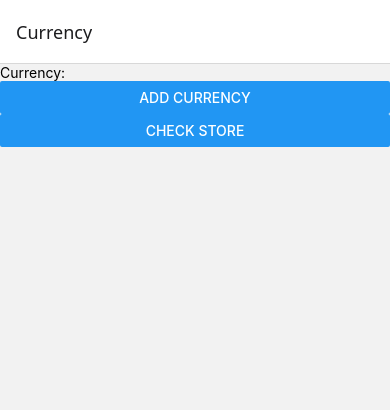
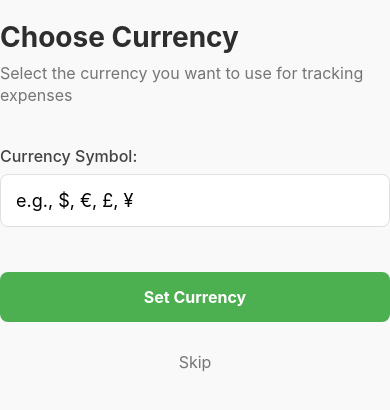
Before and after one commit to KhanMarufHossain/ExpenseTracker, a React Native app: screen /Currency in a window 390 px wide. Shown: the top 410 px of the page. Built offline with nearby package versions, Linux system fonts and the light colour scheme.

Commit message:
making the Currency and Home Navigator

```diff
--- a/App.js
+++ b/App.js
@@ -1,21 +1,54 @@
 import { StatusBar } from 'expo-status-bar';
-import { StyleSheet, Text, View } from 'react-native';
+import { StyleSheet } from 'react-native';
 import Home from './Screens/Home';
 import ChooseCurrency from './Screens/Currency';
-import {Store} from './Store/store.js';
+import { Store } from './Store/store.js';
 import { Provider } from 'react-redux';
-import {NavigationContainer, useNavigation} from "@react-navigation/native";
-import {createNativeStackNavigator} from "@react-navigation/native-stack";
+import { NavigationContainer } from "@react-navigation/native";
+import { createNativeStackNavigator } from "@react-navigation/native-stack";
+
 export default function App() {
-  const Stack= createNativeStackNavigator();
+  const Stack = createNativeStackNavigator();
+
   return (
     <Provider store={Store}>
-    <NavigationContainer><Stack.Navigator>
-      <Stack.Screen name='Currency' component={ChooseCurrency}/>
-      <Stack.Screen name= "Home" component={Home}/>
-      </Stack.Navigator></NavigationContainer>
-      </Provider>
-
+      <NavigationContainer>
+        <StatusBar style="auto" />
+        <Stack.Navigator
+          initialRouteName="Currency"
+          screenOptions={{
+            headerStyle: {
+              backgroundColor: '#4CAF50',
+            },
+            headerTintColor: '#fff',
+            headerTitleStyle: {
+              fontWeight: 'bold',
+            },
+            contentStyle: {
+              backgroundColor: '#f9f9f9',
+            },
+            animation: 'slide_from_right',
+          }}
+        >
+          <Stack.Screen
+            name="Currency"
+            component={ChooseCurrency}
+            options={{
+              headerShown: false,
+              title: "Select Currency"
+            }}
+          />
+          <Stack.Screen
+            name="Home"
+            component={Home}
+            options={{
+              title: "Expense Tracker",
+              headerBackTitle: "Back",
+            }}
+          />
+        </Stack.Navigator>
+      </NavigationContainer>
+    </Provider>
   );
 }
 
--- a/Screens/Currency.js
+++ b/Screens/Currency.js
@@ -1,21 +1,134 @@
-import { View, TextInput, StyleSheet, Button } from "react-native";
+import { View, TextInput, StyleSheet, Button, Text, TouchableOpacity, SafeAreaView, StatusBar } from "react-native";
 import { useState } from "react";
 import { setCurrency } from "../Store/CurrencySlice";
-import { useDispatch , useSelector} from "react-redux";
+import { useDispatch, useSelector } from "react-redux";
+import { useNavigation } from "@react-navigation/native";
 
 export default function ChooseCurrency() {
   const [enteredText, setEnteredText] = useState('');
-  const dispatch= useDispatch();
-  const currency = useSelector((store)=>store.Currency);
+  const dispatch = useDispatch();
+  const currency = useSelector((store) => store.Currency);
+  const navigation = useNavigation();
+
+  const handleSetCurrency = () => {
+    if (enteredText.trim()) {
+      dispatch(setCurrency(enteredText));
+      navigation.navigate('Home');
+    }
+  };
+
   return (
-    <View>
-      <TextInput
-        placeholder="Currency: "
-        onChangeText={(text) => setEnteredText(text)}
-      />
-      <Button title="Add Currency" onPress={()=>dispatch(setCurrency(enteredText))} />
-        <Button title= "check store" onPress={()=>console.log(currency.code)}/>
+    <SafeAreaView style={styles.container}>
+      <StatusBar barStyle="dark-content" />
 
-    </View>
+      <View style={styles.headerContainer}>
+        <Text style={styles.headerText}>Choose Currency</Text>
+        <Text style={styles.subheaderText}>Select the currency you want to use for tracking expenses</Text>
+      </View>
+
+      <View style={styles.inputContainer}>
+        <Text style={styles.label}>Currency Symbol:</Text>
+        <TextInput
+          style={styles.input}
+          placeholder="e.g., $, €, £, ¥"
+          onChangeText={(text) => setEnteredText(text)}
+          value={enteredText}
+          maxLength={3}
+          autoCapitalize="none"
+        />
+        {currency?.code && (
+          <Text style={styles.currentCurrency}>
+            Current currency: <Text style={styles.currencyCode}>{currency.code}</Text>
+          </Text>
+        )}
+      </View>
+
+      <TouchableOpacity
+        style={styles.primaryButton}
+        onPress={handleSetCurrency}
+      >
+        <Text style={styles.buttonText}>Set Currency</Text>
+      </TouchableOpacity>
+
+      <TouchableOpacity
+        style={styles.secondaryButton}
+        onPress={() => navigation.navigate('Home')}
+      >
+        <Text style={styles.secondaryButtonText}>Skip</Text>
+      </TouchableOpacity>
+    </SafeAreaView>
   );
 }
+
+const styles = StyleSheet.create({
+  container: {
+    flex: 1,
+    backgroundColor: '#f9f9f9',
+    padding: 20,
+  },
+  headerContainer: {
+    marginBottom: 40,
+    marginTop: 20,
+  },
+  headerText: {
+    fontSize: 28,
+    fontWeight: 'bold',
+    color: '#2E2E2E',
+    marginBottom: 8,
+  },
+  subheaderText: {
+    fontSize: 16,
+    color: '#757575',
+    lineHeight: 22,
+  },
+  inputContainer: {
+    marginBottom: 30,
+  },
+  label: {
+    fontSize: 16,
+    marginBottom: 8,
+    color: '#424242',
+    fontWeight: '500',
+  },
+  input: {
+    backgroundColor: '#FFFFFF',
+    borderWidth: 1,
+    borderColor: '#E0E0E0',
+    borderRadius: 8,
+    padding: 15,
+    fontSize: 18,
+    marginBottom: 15,
+  },
+  currentCurrency: {
+    fontSize: 14,
+    color: '#757575',
+    marginTop: 8,
+  },
+  currencyCode: {
+    fontWeight: 'bold',
+    color: '#4CAF50',
+  },
+  primaryButton: {
+    backgroundColor: '#4CAF50',
+    borderRadius: 8,
+    paddingVertical: 15,
+    alignItems: 'center',
+    marginBottom: 15,
+    elevation: 2,
+  },
+  buttonText: {
+    color: 'white',
+    fontSize: 16,
+    fontWeight: 'bold',
+  },
+  secondaryButton: {
+    backgroundColor: 'transparent',
+    borderRadius: 8,
+    paddingVertical: 15,
+    alignItems: 'center',
+  },
+  secondaryButtonText: {
+    color: '#757575',
+    fontSize: 16,
+  },
+});
```
